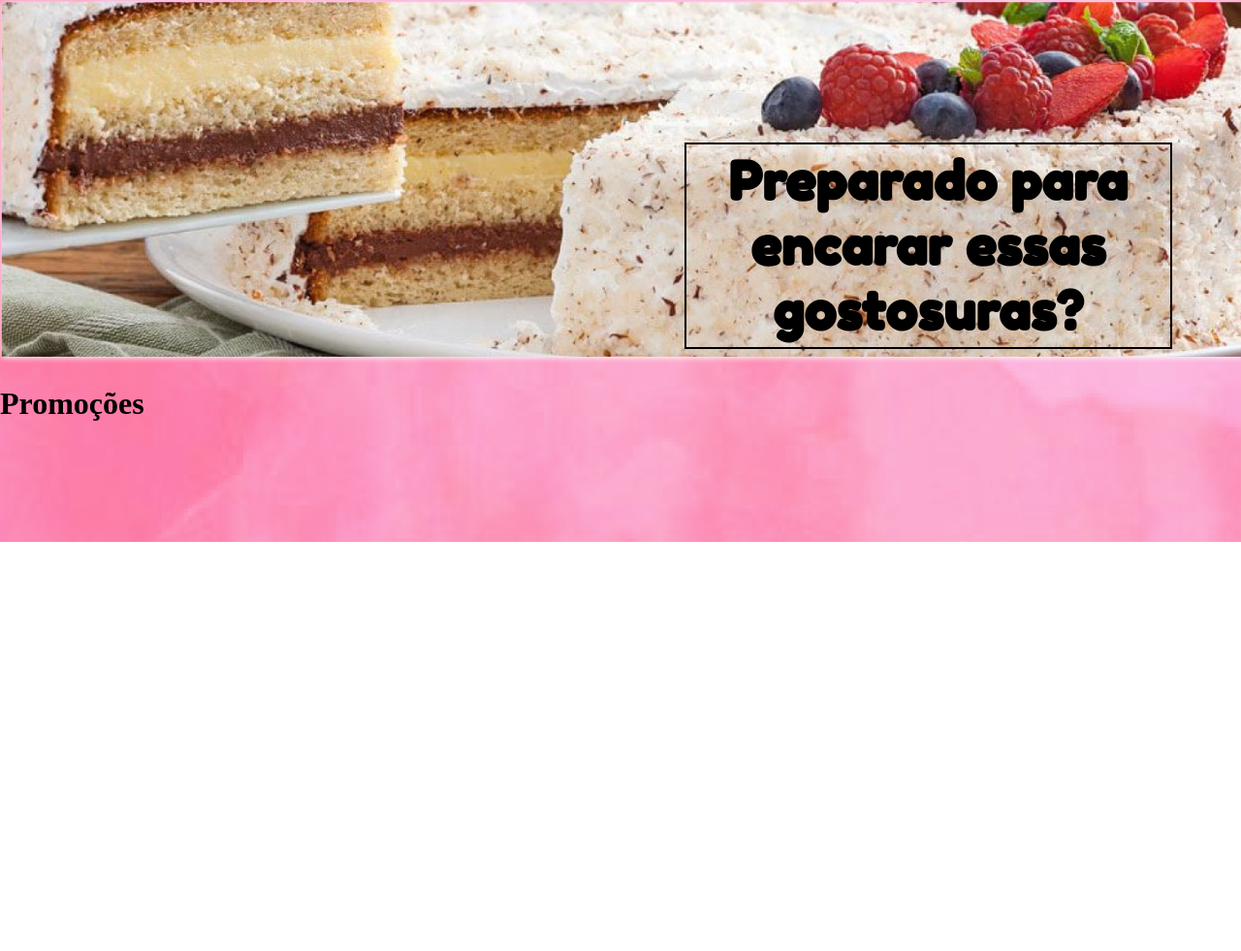
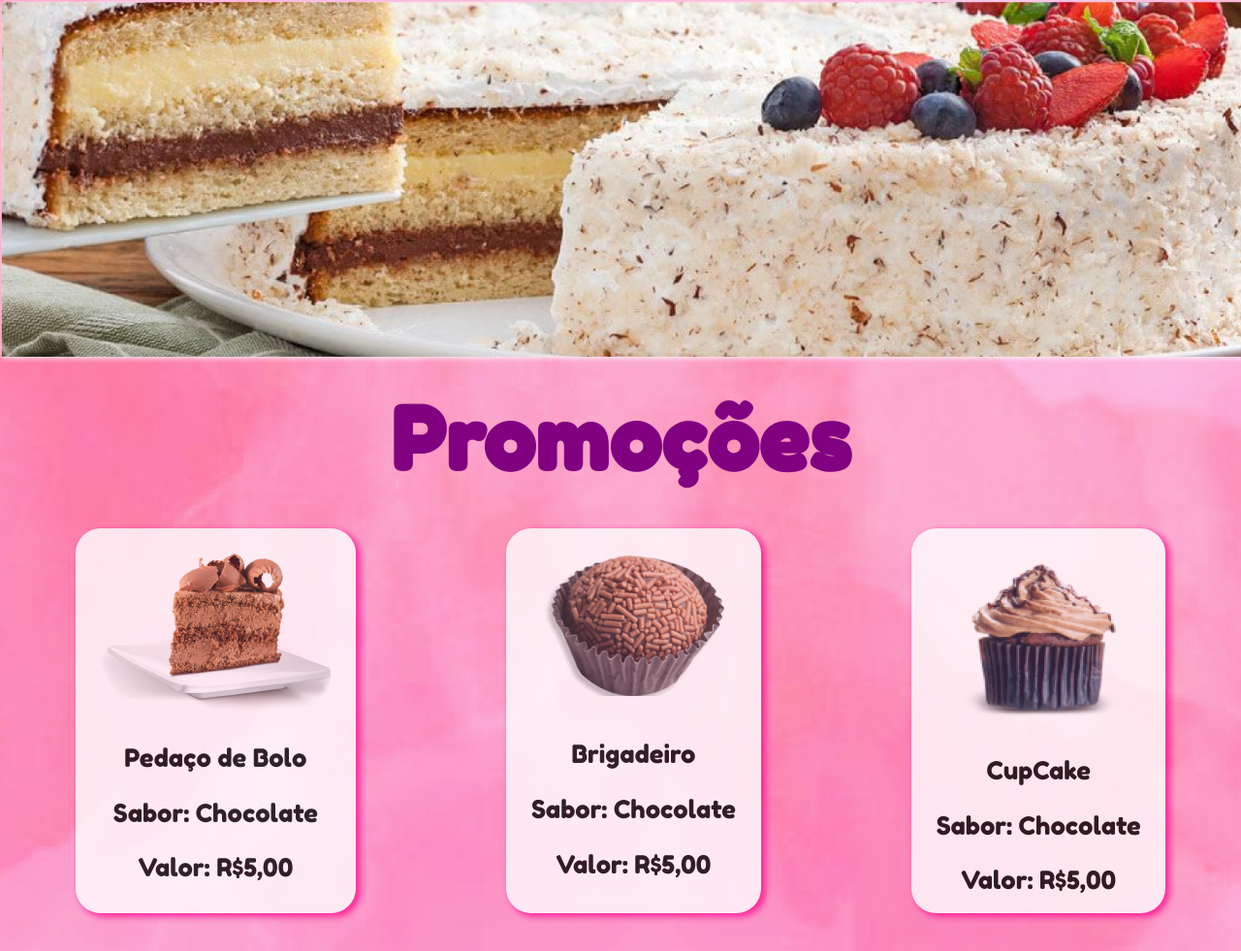
Before and after one commit to DjangoLino12/DocesdaLola, a plain HTML site: page index.html in a window 1280 px wide. Shown: the part 241-1222 px from the top of the page at 97% size. Before the commit the page ends 800 px from the top, so only its background shows below. Drawn offline with Linux system fonts and the light colour scheme; a web font is replaced by a local one.

Commit message:
New codes in Promoçoes

```diff
--- a/index.html
+++ b/index.html
@@ -31,14 +31,38 @@
     </section>
     <!-- CApa First -->
         <section class="box-img-txt">
-            <img src="src/img/Rectangle 2.png" alt="">
-            <div class="text-block">
-                <h4>Preparado para encarar essas gostosuras?</h4>
-            </div>
+            <img style="width: 100%;" src="src/img/Rectangle 2.png" alt="">
+
         </section>
-<br>
+
         <!-- Início de promo -->
         <h1>Promoções</h1>
+        <article class="cont-cards">
+            <div class="card">
+                <img src="src/img/bolo.png" alt="" class="img-card">
+                <ol class="ol-card">
+                    <li>Pedaço de Bolo</li>
+                    <li>Sabor: Chocolate</li>
+                    <li>Valor: R$5,00</li>
+                </ol>
+            </div>
+            <div class="card">
+                <img src="src/img/brigadeiro.png" alt="" class="img-card">
+                <ol class="ol-card">
+                    <li>Brigadeiro</li>
+                    <li>Sabor: Chocolate</li>
+                    <li>Valor: R$5,00</li>
+                </ol>
+            </div>
+            <div class="card">
+                <img src="src/img/cupcake.png" alt="" class="img-card">
+                <ol class="ol-card">
+                    <li>CupCake</li>
+                    <li>Sabor: Chocolate</li>
+                    <li>Valor: R$5,00</li>
+                </ol>
+            </div>
+        </article>
 </body
 >
 </html>
--- a/src/style.css
+++ b/src/style.css
@@ -1,10 +1,12 @@
 *{
     padding: 0vw;
     margin: 0vw;
+    /* max-width: 100%; */
 }
 body{
     background-image: url("img/fundo.png");
-  max-width: 100%;
+    overflow-x: hidden;
+
 }
 
 
@@ -33,7 +35,7 @@ header .txt{
 }
 header #SBV{
     font-family: 'Vibur', cursive;
-    font-size: 4vw;
+    font-size: 3.8vw;
     /* background-color: blanchedalmond; */
 
 }
@@ -82,25 +84,55 @@ header ::placeholder{
     margin: auto 1.6vw ;
 }
 /* Fim */
-/* Começo CApa First */
-.box-img-txt{
-    position: relative;
+
+.box-img-txt img{
+    width: 100%;
+    margin: 1.5vw 0vw;
 }
-.box-img-txt img{
-    margin-top: 1.5vw;
-    max-width: 100%;
-}
-.text-block {
-    text-align: center;
+  /* Promo */
+  h1{
+      text-align: center;
     font-family: 'Fredoka One', cursive;
-    max-width: 35vw;
-    font-size: 4.3vw;
-    position: absolute;
-    bottom: 20px;
-    right: 20px;
-    border: 2px solid black;
-    color: black;
-    padding: 0.3vw 2vw 0.3vw 2vw;
-    margin-right: 4vw;
+      font-size: 7vw;
+      color: purple;
+
   }
-  /* Fim CApa First */
+  /* Final promo */
+
+  /* Promo cards */
+  .cont-cards{
+     /*  background-color: pink; */
+      max-width: 100%;
+      margin: 1vw 0vw;
+      padding: 2vw 0vw;
+      display: flex;
+      justify-content: space-around;
+  }
+  .card{
+      opacity: 80%;
+      min-width: 10vw;
+      max-width: 25vw;
+      background-color: white;
+      display: grid;
+      justify-content: center;
+      padding: 1.5vw 2vw;
+      border-radius: 2vw;
+      box-shadow: #FF1493 4px 3px 6px 1px ;
+  }
+  .ol-card{
+    font-family: 'Fredoka One', cursive;
+      list-style: none;
+      text-align: center;
+      color: black;
+      max-width: 25vw;
+  }
+  .ol-card li{
+    max-width: 25vw;
+      font-size: 2vw;
+      margin-top: 2vw;
+  }
+  .img-card{
+      max-width: 100%;
+      margin: auto;
+  }
+  /* Final Promo cards */
```
